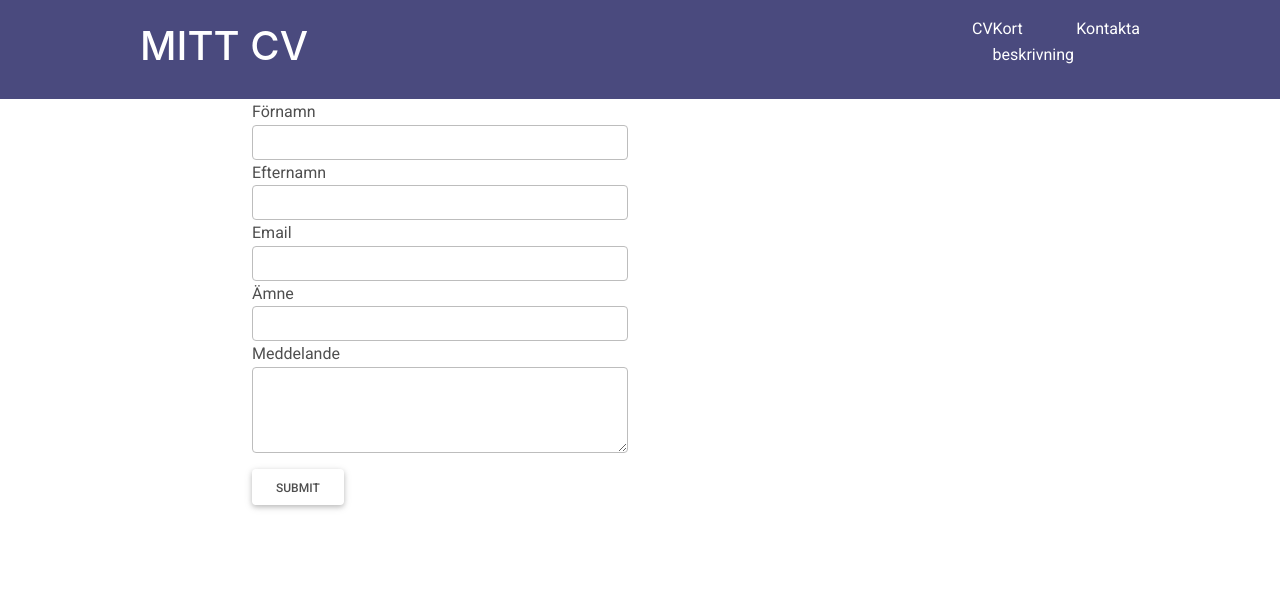
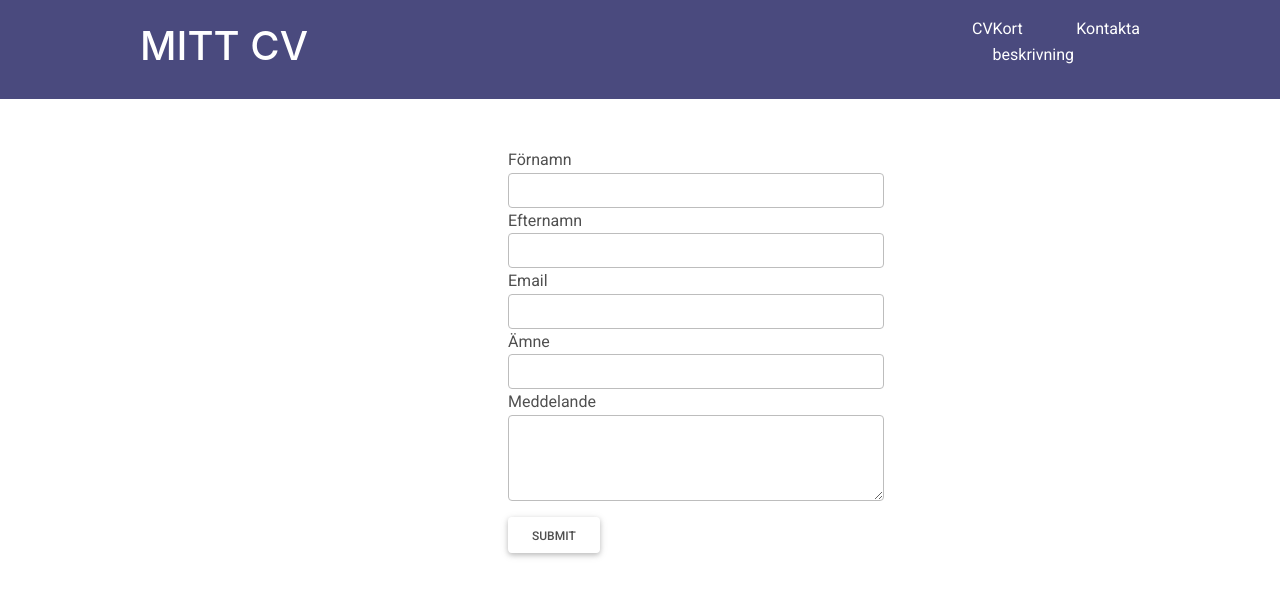
Before and after one commit to AlbinHellman/JavaScript3-Inl-mningsuppgift2, an Angular app in the folder Uppgift2/Uppgift2/: page /kontakta in a window 1280 px wide. Shown: the top 596 px of the page. Built offline with nearby package versions, Linux system fonts and the light colour scheme.

Commit message:
JavaScript3-Inlämningsuppgift2

```diff
--- a/Uppgift2/Uppgift2/src/app/views/kontakta/kontakta.component.css
+++ b/Uppgift2/Uppgift2/src/app/views/kontakta/kontakta.component.css
@@ -1,3 +1,8 @@
 input.ng-touched.ng-invalid {
     border:1px solid red;
 }
+
+.container {
+    position: relative;
+    left: 16rem;
+}
--- a/Uppgift2/Uppgift2/src/app/views/kontakta/kontakta.component.html
+++ b/Uppgift2/Uppgift2/src/app/views/kontakta/kontakta.component.html
@@ -4,7 +4,7 @@
         <div class="col-6">
         <div class="jumbotron">
     <form name="form" (ngSubmit)="f.form.valid && onSubmit()" #f="ngForm" novalidate>
-        <div class="form-group">
+        <div class="form-group mt-5">
             <label for="firstName">Förnamn</label>
             <input type="text" class="form-control" [(ngModel)]="model.firstName" #firstName="ngModel"
             [ngClass]="{'is-invalid':f.submitted && firstName.invalid}" name="firstName" required />
```
